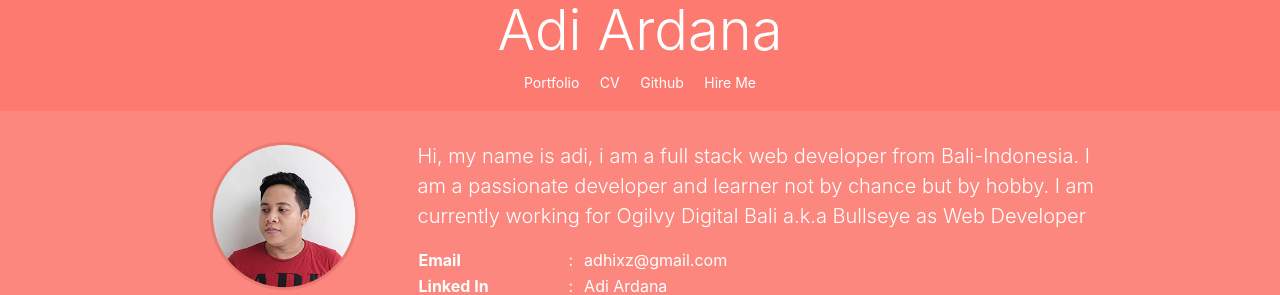
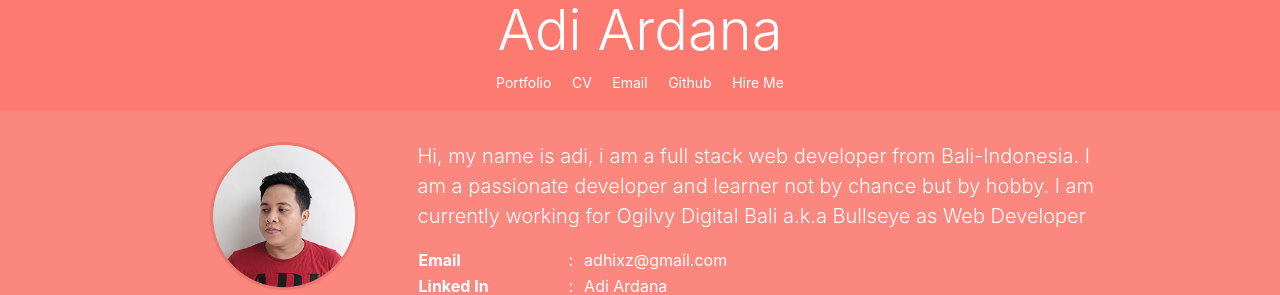
Before and after one commit to adiardana/adiardana.github.io, a Jekyll site: the page built from cv/index.html, in a window 1280 px wide. Shown: the top 295 px of the page. Built offline with Jekyll 4.4.1, drawn with Linux system fonts in a browser that asks for light colours.

Commit message:
add email to menu

```diff
--- a/_includes/menu.html
+++ b/_includes/menu.html
@@ -1,7 +1,7 @@
 <ul>
   <li class="nav-item"><a class="nav-link" href="/portfolio">Portfolio</a></li>
   <li class="nav-item"><a class="nav-link" href="/cv">CV</a></li>
-  <!-- <li class="nav-item"><a class="nav-link" href="mailto:{{ site.email }}">Email Me</a></li> -->
+  <li class="nav-item"><a class="nav-link" href="mailto:{{ site.email }}">Email</a></li>
   <li class="nav-item"><a class="nav-link" target="_blank" href="{{ site.github }}">Github</a></li>
   <!-- <li class="nav-item"><a class="nav-link" target="_blank" href="{{ site.linkedin }}">Linked In</a></li> -->
   <!-- <li class="nav-item"><a class="nav-link" target="_blank" href="{{ site.twitter }}">Twitter</a></li> -->
```
